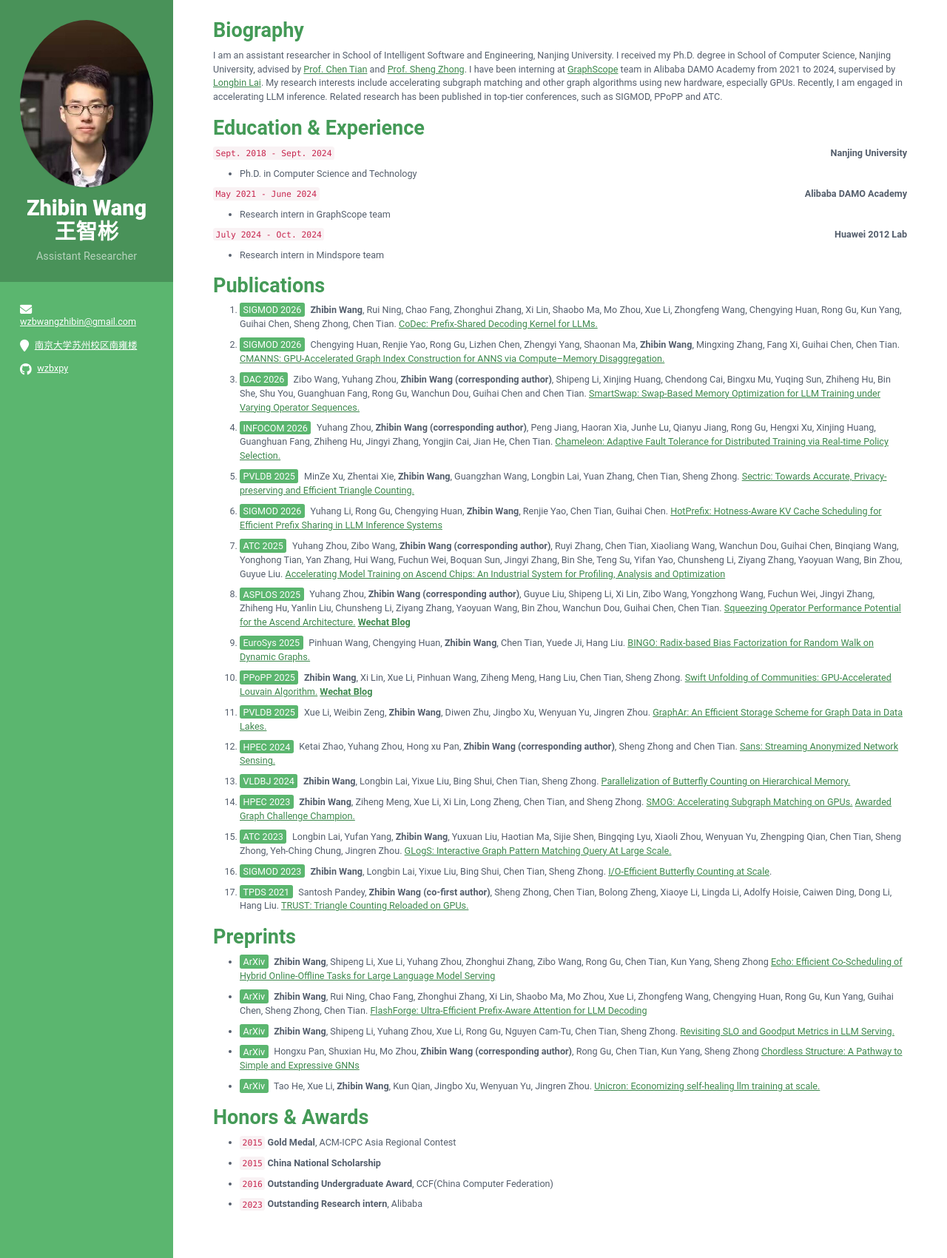
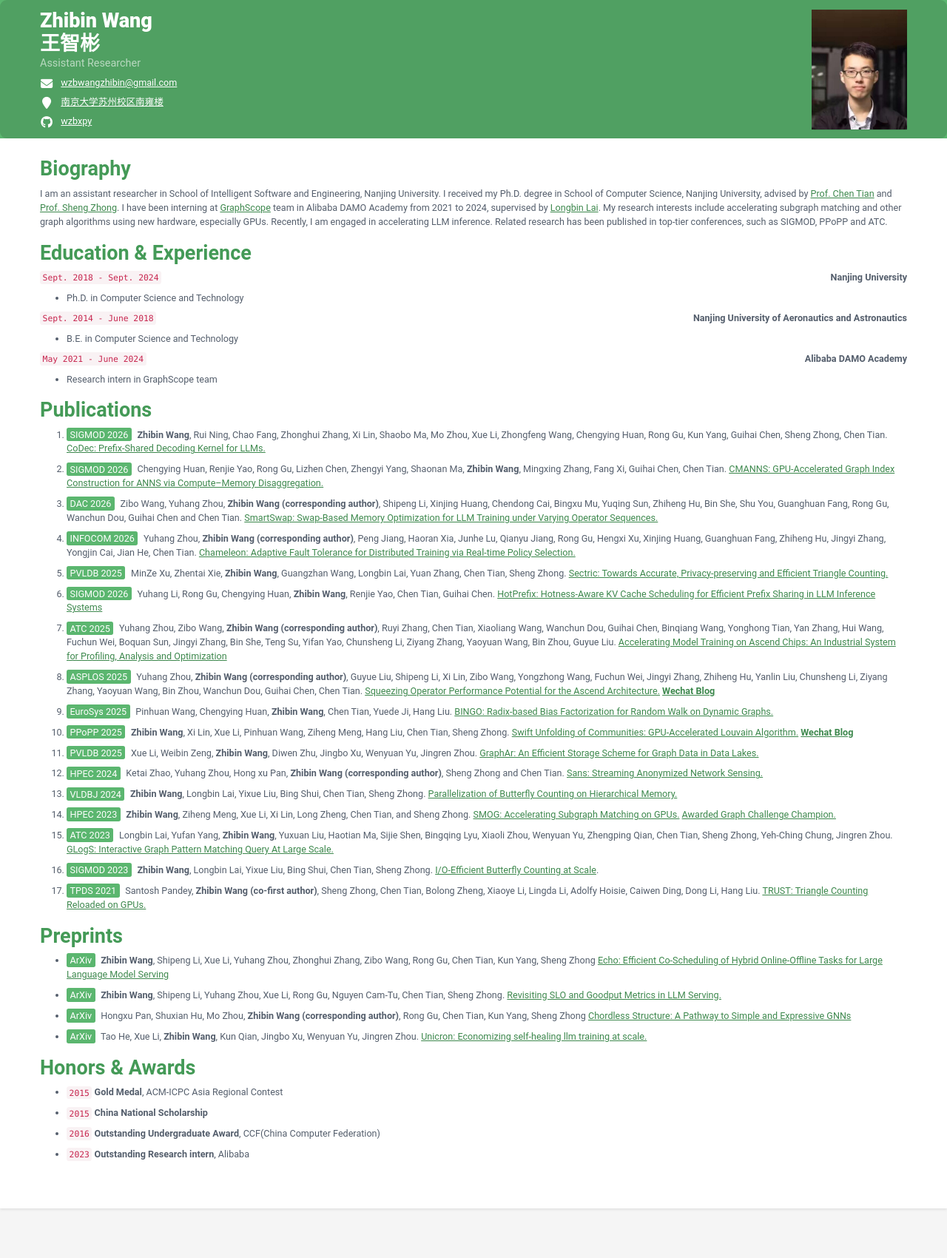
Before and after one commit to wzbxpy/wzbxpy.github.io, a Jekyll site: the page built from print.md, in a window 1280 px wide. Shown: the whole page at 74% size. Built offline with Jekyll 4.4.1, drawn with Linux system fonts in a browser that asks for light colours; after the commit the page ends 1633 px from its top, so only the background shows below that.

Commit message:
update cv

```diff
--- a/_includes/sidebar.html
+++ b/_includes/sidebar.html
@@ -1,5 +1,35 @@
 {% assign sidebar = site.data.data.sidebar %}
 <div class="sidebar-wrapper">
+
+  {% if page.layout == 'print' %}
+  <div class="print-profile-header">
+
+    <div class="print-profile-left">
+
+      <div class="profile-container">
+
+        {% if sidebar.name %}
+        <h1 class="name">{{ sidebar.name }}</h1>
+        {% endif %}
+
+        {% if sidebar.tagline %}
+        <h3 class="tagline">{{ sidebar.tagline }}</h3>
+        {% endif %}
+
+      </div><!--//profile-container-->
+
+      {% include contact.html %}
+
+    </div><!--//print-profile-left-->
+
+    <div class="print-profile-right">
+      {% if sidebar.avatar %}
+      <img class="avatar" src="{{ site.baseurl }}/assets/images/{{ sidebar.avatar }}" alt="profile picture" />
+      {% endif %}
+    </div><!--//print-profile-right-->
+
+  </div><!--//print-profile-header-->
+  {% else %}
 
   <div class="profile-container">
 
@@ -18,6 +48,7 @@
   </div><!--//profile-container-->
 
   {% include contact.html %}
+  {% endif %}
 
   {% if sidebar.education %}
   {% include education.html %}
--- a/_layouts/print.html
+++ b/_layouts/print.html
@@ -18,19 +18,113 @@
   .wrapper {
     max-width: unset !important;
     display: flex !important;
-    flex-direction: row !important;
-    align-items: flex-start !important;
+    flex-direction: column !important;
+    align-items: stretch !important;
   }
 
-  .sidebar {
-    width: 250px !important;
-    min-width: 200px !important;
-    max-width: 300px !important;
+  .sidebar-wrapper {
+    width: 100% !important;
+    min-width: 0 !important;
+    max-width: none !important;
   }
 
   .main-wrapper {
     flex: 1 1 auto !important;
+    width: 100% !important;
+  }
+
+  .sidebar-wrapper {
+    width: 100% !important;
+    display: flex !important;
+    flex-direction: column !important;
+    gap: 18px !important;
+  }
+
+  .print-profile-header {
+    width: 100% !important;
+    display: flex !important;
+    align-items: flex-start !important;
+    justify-content: space-between !important;
+    gap: 24px !important;
+    padding: 14px 60px !important;
+    background: rgba(0, 0, 0, 0.12) !important;
+    border-radius: 10px !important;
+  }
+
+  .print-profile-left {
+    flex: 1 1 auto !important;
+    min-width: 0 !important;
+    display: flex !important;
+    flex-direction: column !important;
+    gap: 10px !important;
+  }
+
+  .print-profile-header .profile-container {
+    margin: 0 !important;
+    padding: 0 !important;
+    background: transparent !important;
+    text-align: left !important;
+  }
+
+  .print-profile-header .name {
+    font-size: 30px !important;
+    margin-bottom: 4px !important;
+    line-height: 1.15 !important;
+  }
+
+  .print-profile-header .tagline {
+    font-size: 16px !important;
+  }
+
+  .print-profile-left .contact-container {
+    margin: 0 !important;
+    padding: 0 !important;
+  }
+
+  .print-profile-left .contact-list {
+    margin: 0 !important;
+    display: block !important;
+  }
+
+  .print-profile-left .contact-list li {
+    margin-bottom: 8px !important;
+    line-height: 1.5 !important;
+  }
+
+  .print-profile-left .contact-list li:last-child {
+    margin-bottom: 0 !important;
+  }
+
+  .print-profile-left .contact-list i {
+    width: 20px !important;
+    text-align: center !important;
+    margin-right: 8px !important;
+  }
+
+  .print-profile-right {
+    flex: 0 0 auto !important;
+    margin-left: auto !important;
+  }
+
+  .print-profile-right .avatar {
     width: auto !important;
+    max-width: none !important;
+    height: auto !important;
+    max-height: 180px !important;
+    border-radius: 0 !important;
+    margin: 0 !important;
+  }
+
+  @media print {
+
+    html,
+    body,
+    .wrapper,
+    .sidebar-wrapper,
+    .print-profile-header {
+      -webkit-print-color-adjust: exact !important;
+      print-color-adjust: exact !important;
+    }
   }
 </style>
 
--- a/print.md
+++ b/print.md
@@ -15,17 +15,18 @@ Related research has been published in top-tier conferences, such as SIGMOD, PPo
 <span style="float: right;">__Nanjing University__</span>
 - Ph.D. in Computer Science and Technology
 
+`Sept. 2014 - June 2018`
+<span style="float: right;">__Nanjing University of Aeronautics and Astronautics__</span>
+- B.E. in Computer Science and Technology
+
 `May 2021 - June 2024`
 <span style="float: right;">__Alibaba DAMO Academy__</span>
 - Research intern in GraphScope team
 
-`July 2024 - Oct. 2024`
+<!-- `July 2024 - Oct. 2024`
 <span style="float: right;">__Huawei 2012 Lab__</span>
-- Research intern in Mindspore team
+- Research intern in Mindspore team -->
 
-<!-- `Sept. 2014 - June 2018`
-__Nanjing University of Aeronautics and Astronautics__
-- B.E. in Computer Science and Technology -->
 
 {% include_relative publication.md %}
 
--- a/publication.md
+++ b/publication.md
@@ -79,9 +79,6 @@
   - <span class="conference">ArXiv</span> __Zhibin Wang__, Shipeng Li, Xue Li, Yuhang Zhou, Zhonghui Zhang, Zibo Wang, Rong Gu, Chen Tian, Kun Yang, Sheng Zhong
     [Echo: Efficient Co-Scheduling of Hybrid Online-Offline Tasks for Large Language Model Serving](https://arxiv.org/pdf/2504.03651)
 
-  - <span class="conference">ArXiv</span> __Zhibin Wang__, Rui Ning, Chao Fang, Zhonghui Zhang, Xi Lin, Shaobo Ma, Mo Zhou, Xue Li, Zhongfeng Wang, Chengying Huan, Rong Gu, Kun Yang, Guihai Chen, Sheng Zhong, Chen Tian.
-    [FlashForge: Ultra-Efficient Prefix-Aware Attention for LLM Decoding](https://arxiv.org/pdf/2505.17694)
-
   - <span class="conference">ArXiv</span> __Zhibin Wang__, Shipeng Li, Yuhang Zhou, Xue Li, Rong Gu, Nguyen Cam-Tu, Chen Tian, Sheng Zhong.
     [Revisiting SLO and Goodput Metrics in LLM Serving.](https://arxiv.org/pdf/2410.14257)
 
```
